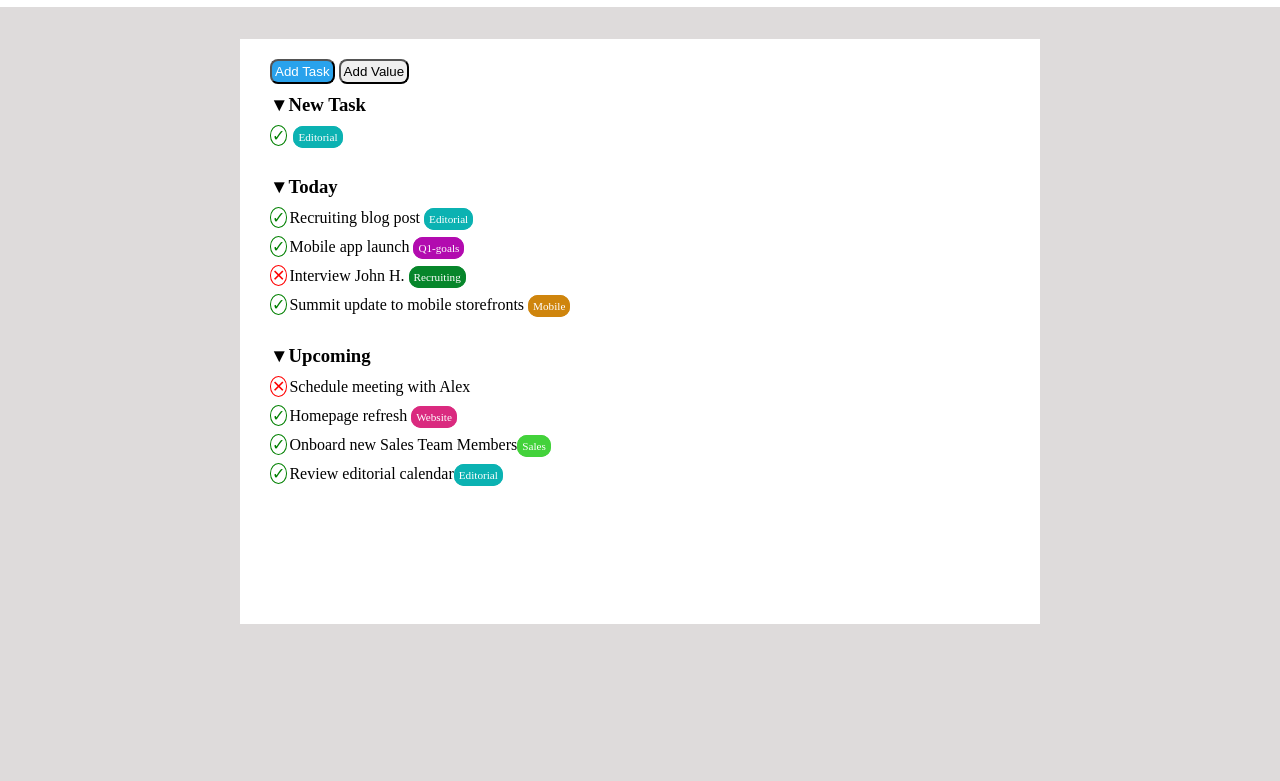
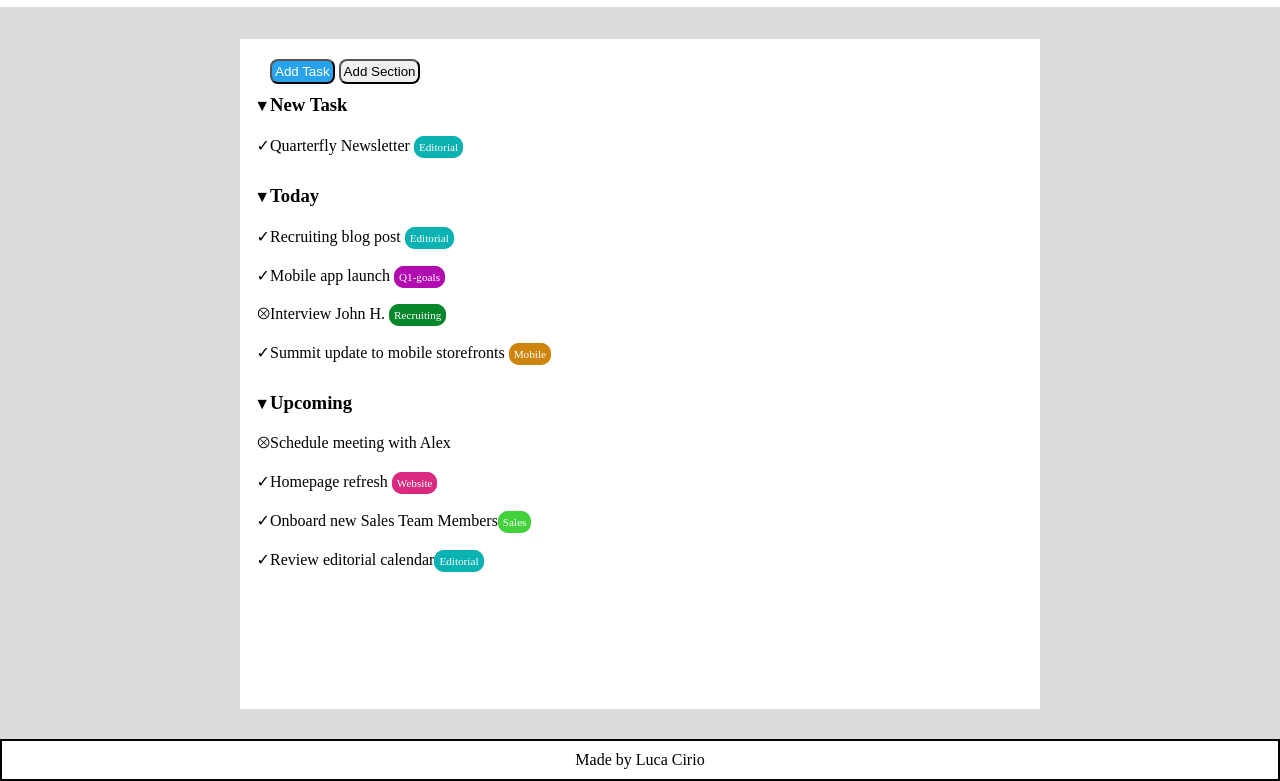
Before and after one commit to Lucaalex00/html-css-toboolist, a plain HTML site: page index.html in a window 1280 px wide. Shown: the part 56-837 px from the top of the page. Before the commit the page ends 800 px from the top, so only its background shows below. Drawn offline with Linux system fonts and the light colour scheme.

Commit message:
Fix List Entity & CSS

```diff
--- a/assets/style.css
+++ b/assets/style.css
@@ -55,8 +55,6 @@ body {
     padding: 3px;
 }
 
-.button {}
-
 .button-clicked {
     background-color: rgb(41, 162, 236);
     color: white;
@@ -64,12 +62,10 @@ body {
 
 
 ul {
-    margin-bottom: 31px;
-    list-style: none;
+    margin-bottom: 30px;
 }
-
 li {
-    margin-bottom: 10px;
+    margin-bottom: 20px;
 }
 
 #container-unordered-list {
@@ -79,6 +75,7 @@ li {
 .unordered-list-title {
     font-weight: bold;
     font-size: 1rem;
+    list-style-type:'\25bc';
 
 }
 
@@ -136,18 +133,20 @@ li {
     padding: 3px;
 }
 
-.check {
-    color: green;
-    border: 1px solid green;
-    border-radius: 50%;
-    padding: 1px;
-    margin-right: 2px;
+
+.unordered-list-element-check {
+    list-style-type: '\2713';
 }
 
-.cross {
-    color: red;
-    border: 1px solid red;
-    border-radius: 50%;
-    padding: 1px;
-    margin-right: 2px;
+
+.unordered-list-element-cross {
+    list-style-type: '\2BBE';
 }
+
+.sign-footer{
+    margin-top: 30px;
+    background-color: white;
+    padding: 10px;
+    text-align: center;
+    border: 2px solid black;
+}
--- a/index.html
+++ b/index.html
@@ -25,67 +25,66 @@
         <div class="main-container">
             <div id="container-button-list">
                 <input class="button-clicked" type="button" value="Add Task">
-                <input class="button" type="button" value="Add Value">
+                <input class="button" type="button" value="Add Section">
             </div>
             <div id="container-unordered-list">
 
-                <!--Ho utilizzato gli unicode perchè non ho capito come mai non funziona l'attributo SYMBOLS() in css -->
-                <!--Purtroppo mi è mancato il tempo :/-->
                 <ul> <!--New Task List-->
                     <li class="unordered-list-title">
-                        <h3>&#9660;New Task</h3>
+                        <h3>New Task</h3>
                     </li>
 
-                    <li class="unordered-list-element"><span class="check">&#10003;</span> <span
+                    <li class="unordered-list-element-check"> Quarterfly Newsletter <span
                             class="editorial">Editorial</span>
                     </li>
                 </ul>
 
                 <ul> <!--Today List-->
                     <li class="unordered-list-title">
-                        <h3>&#9660;Today</h3>
+                        <h3>Today</h3>
                     </li>
-                    <li class="unordered-list-element"><span class="check">&#10003;</span>Recruiting blog post
-                        <span class="editorial">Editorial</span>
+                    <li class="unordered-list-element-check">Recruiting blog post
+                    <span class="editorial">Editorial</span>
                     </li>
-                    <li class="unordered-list-element"><span class="check">&#10003;</span>Mobile app launch
+                    <li class="unordered-list-element-check">Mobile app launch
                         <span class="q1-goals">Q1-goals</span>
 
-                    <li class="unordered-list-element"><span class="cross">&#10005;</span>Interview John H.
+                    <li class="unordered-list-element-cross">Interview John H.
                         <span class="recruiting">Recruiting</span>
 
-                    <li class="unordered-list-element"><span class="check">&#10003;</span>Summit update to mobile
+                    <li class="unordered-list-element-check">Summit update to mobile
                         storefronts
                         <span class="mobile" Mobile>Mobile</span>
                 </ul>
                 <ul> <!--Upcoming List-->
                     <li class="unordered-list-title">
-                        <h3>&#9660;Upcoming</h3>
+                        <h3>Upcoming</h3>
                     </li>
 
-                    <li class="unordered-list-element"><span class="cross">&#10005;</span>Schedule meeting with Alex
+                    <li class="unordered-list-element-cross">Schedule meeting with Alex
                     </li>
 
-                    <li class="unordered-list-element"><span class="check">&#10003;</span>Homepage refresh
+                    <li class="unordered-list-element-check">Homepage refresh
                         <span class="website">Website</span>
                     </li>
 
-                    <li class="unordered-list-element"><span class="check">&#10003;</span>Onboard new Sales Team
+                    <li class="unordered-list-element-check">Onboard new Sales Team
                         Members<span class="sales">Sales</span>
                     </li>
 
-                    <li class="unordered-list-element"><span class="check">&#10003;</span>Review editorial calendar<span
+                    <li class="unordered-list-element-check">Review editorial calendar<span
                             class="editorial">Editorial</span>
                     </li>
                 </ul>
             </div>
-        </div>
+       </div>
     </main>
     <!-- /#main -->
 
     <footer id="footer">
+        <div class="sign-footer">Made by Luca Cirio</div>
+    </footer>
 
-    </footer>
     <!-- /#footer -->
 </body>
 
```
